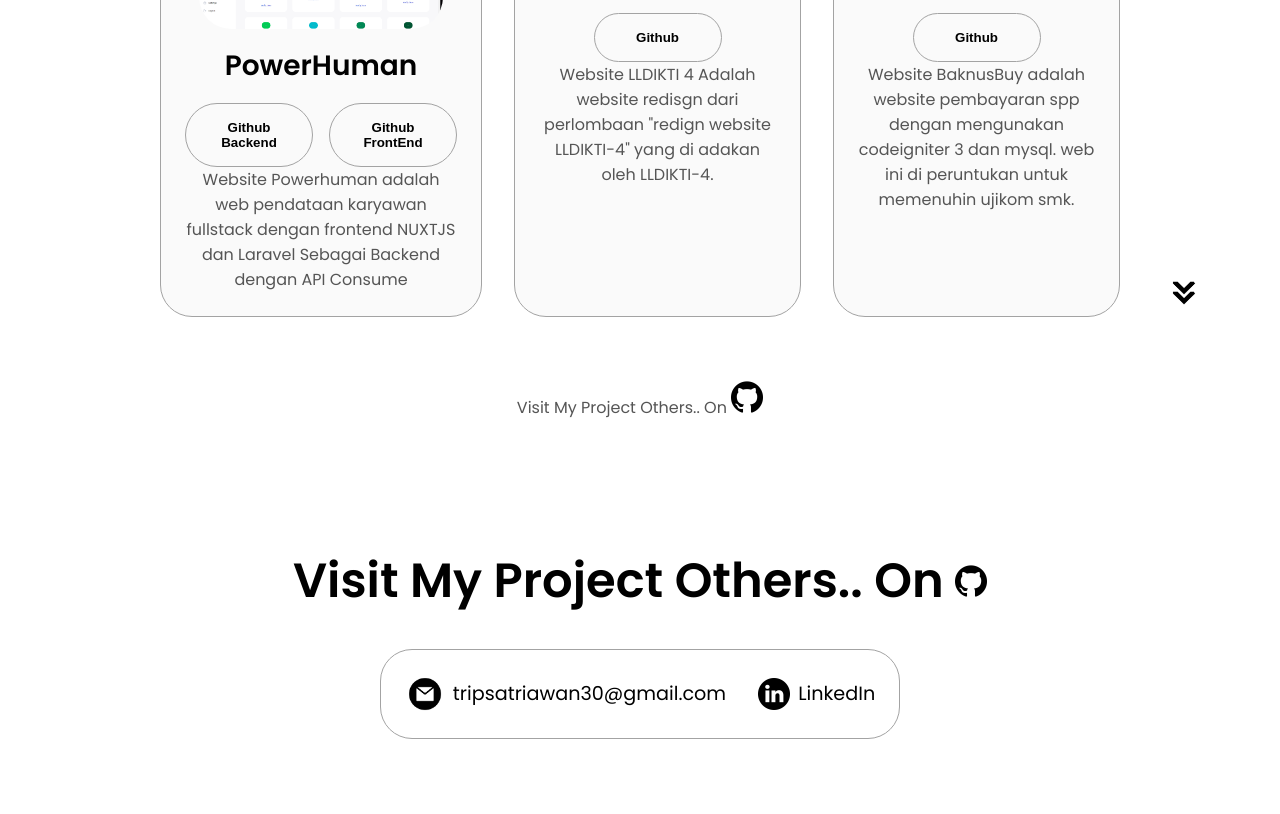
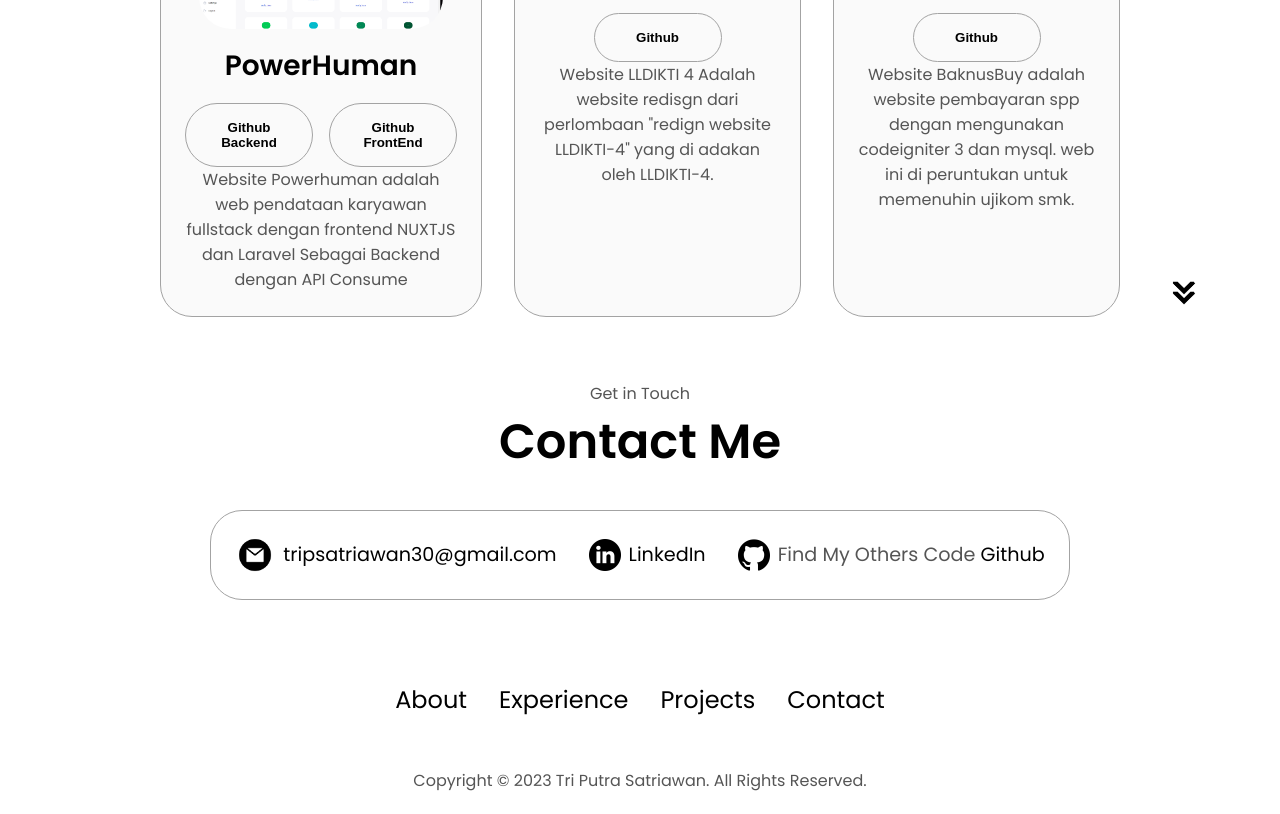
Before and after one commit to putrasatriawan/porto-putra, a plain HTML site: page index.html in a window 1280 px wide. Shown: the part 3148-3962 px from the top of the page. Drawn offline with Linux system fonts and the light colour scheme.

Commit message:
git init fix

```diff
--- a/index.html
+++ b/index.html
@@ -148,7 +148,6 @@
                 <p>Experienced</p>
               </div>
             </article>
-
             <article>
               <img src="./assets/checkmark.png"
                    alt="Experience icon"
@@ -158,7 +157,6 @@
                 <p>Experienced</p>
               </div>
             </article>
-
             <article>
               <img src="./assets/checkmark.png"
                    alt="Experience icon"
@@ -168,7 +166,6 @@
                 <p>Basic</p>
               </div>
             </article>
-
             <article>
               <img src="./assets/checkmark.png"
                    alt="Experience icon"
@@ -224,7 +221,7 @@
                    alt="Experience icon"
                    class="icon" />
               <div>
-                <h3>My Slq</h3>
+                <h3>MySql</h3>
                 <p>Experienced Compentent</p>
               </div>
             </article>
@@ -382,21 +379,8 @@
          onclick="location.href='./#contact'" />
   </section>
   <section id="contact">
-
-    <p class="section__text__p1">Visit My Project Others.. On <img src="./assets/github.png"
-           alt="My Github profile"
-           class="icon"
-           onclick="location.href='https://github.com/putrasatriawan'" /></p>
-    <br>
-    <br>
-    <br>
-    <br>
-    <br>
-
-    <h6 class="title">Visit My Project Others.. On <img src="./assets/github.png"
-           alt="My Github profile"
-           class="icon"
-           onclick="location.href='https://github.com/putrasatriawan'" /></h6>
+    <p class="section__text__p1">Get in Touch</p>
+    <h1 class="title">Contact Me</h1>
     <div class="contact-info-upper-container">
       <div class="contact-info-container">
         <img src="./assets/email.png"
@@ -409,6 +393,12 @@
              alt="LinkedIn icon"
              class="icon contact-icon" />
         <p><a href="https://www.linkedin.com/in/tri-putra-satriawan-462b33210">LinkedIn</a></p>
+      </div>
+      <div class="contact-info-container">
+        <img src="./assets/github.png"
+             alt="github icon"
+             class="icon contact-icon" />
+        <p>Find My Others Code <a href="https://github.com/putrasatriawan">Github</a></p>
       </div>
     </div>
   </section>
```
